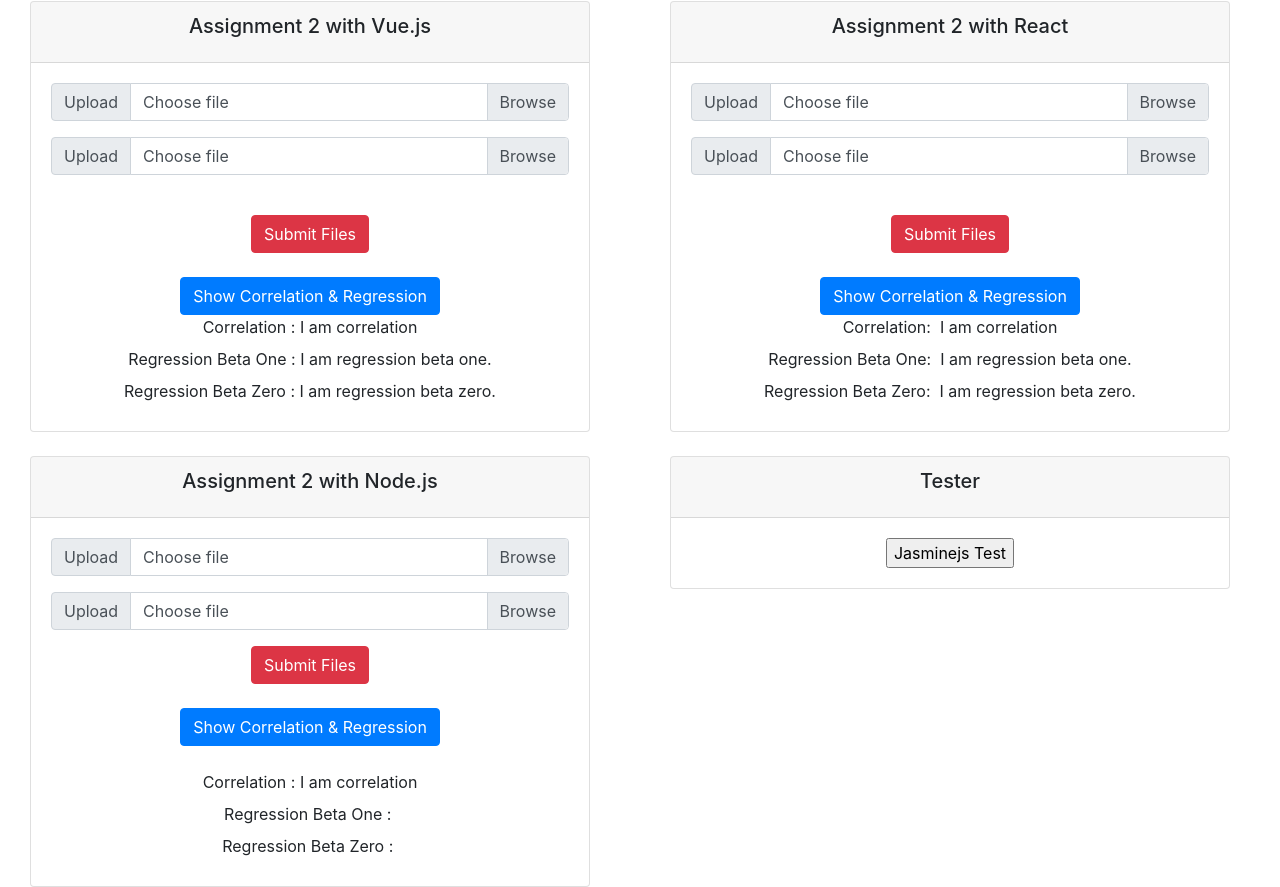
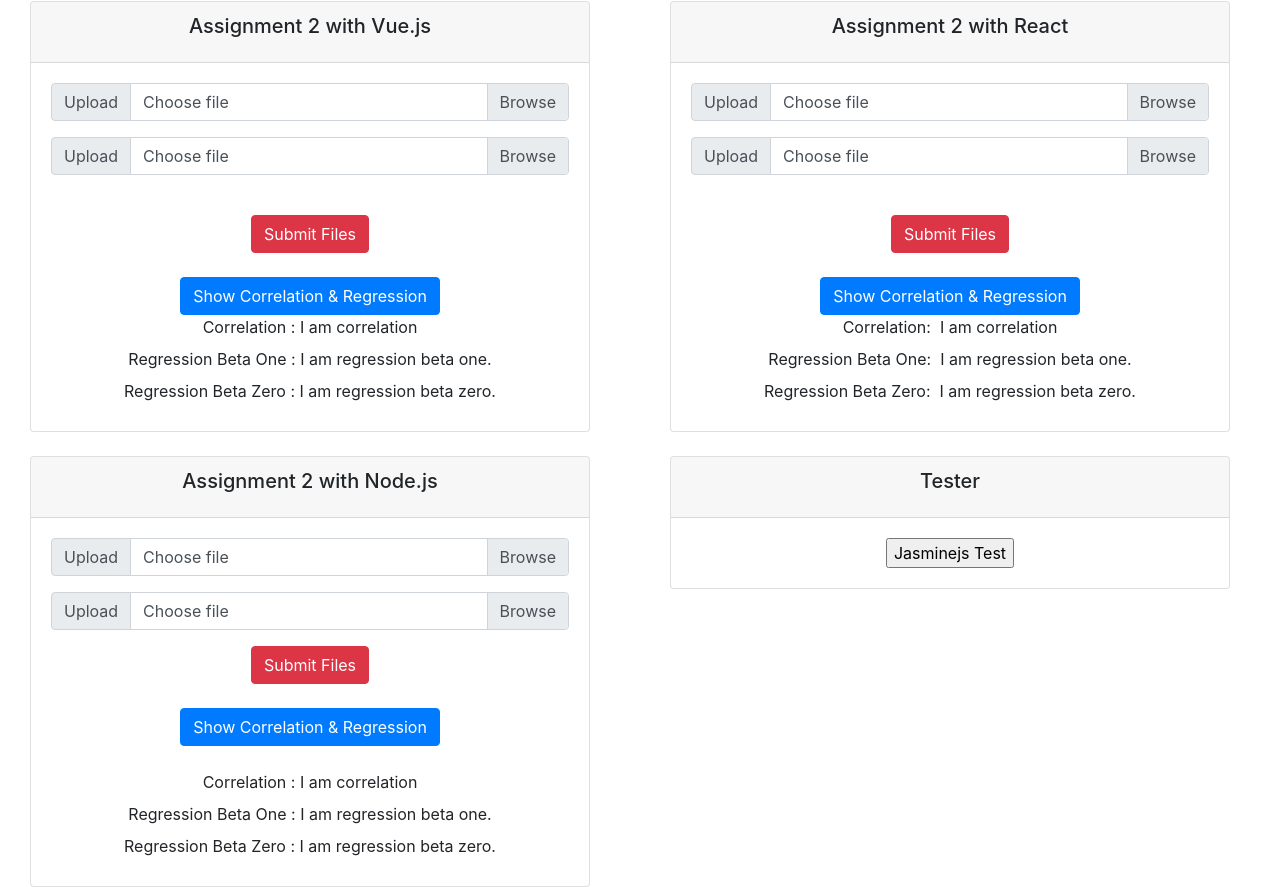
Before and after one commit to SnowNooDLe/BCPR280_Part2, a plain HTML site: page index.html in a window 1280 px wide. Shown: the part 77-964 px from the top of the page. Drawn offline with nearby package versions, Linux system fonts and the light colour scheme.

Commit message:
Node command application works perfect

```diff
--- a/Calculator_Command.js
+++ b/Calculator_Command.js
@@ -46,7 +46,6 @@ readFile(inFileA, 'utf8', (error, text) => {
       appendFileSync(outFile, 'Correlation is : ' + correlation + '\r\n')
       appendFileSync(outFile, 'Regression Beta One is : ' + regressionBetaOne + '\r\n')
       appendFileSync(outFile, 'Regression Beta Zero is : ' + regressionBetaZero + '\r\n')
-      console.log("Am I getting in here : " + calc.correlation)
     } catch (err) {
         console.log(err)
     }
--- a/index.html
+++ b/index.html
@@ -98,19 +98,18 @@
                      </script>
                      <!-- Bootstrap 2, button -->
                     <button onclick="aNode.submitFiles()" class="btn btn-danger">Submit Files</button>
-                    <br />
-                    <br />
+                    <br>
+                    <br>
                     <!-- Bootstrap 2, button -->
                     <button onclick="aNode.calcCorrelationRegression()" class="btn btn-primary">Show Correlation & Regression</button>
-                    <br />
+                    <br>
 
                     <br>
                     <label>Correlation : </label> <label id="nodeCorrelation">I am correlation</label>
                     <br>
-                    <label>Regression Beta One : </label> <label id="nodeRegressionBetaOne"></label>
+                    <label>Regression Beta One : </label> <label id="nodeRegressionBetaOne">I am regression beta one.</label>
                     <br>
-                    <label>Regression Beta Zero : </label> <label id="nodeRegressionBetaZero"></label>
-                    <br />
+                    <label>Regression Beta Zero : </label> <label id="nodeRegressionBetaZero">I am regression beta zero.</label>
                 </div>
             </div>
         </div>
@@ -258,7 +257,7 @@
 
     <script>
         // Add the following code to appear file name on select
-        // shouldn't use jQuery for react, so wont work for react
+        // shouldn't use jQuery for react
         $(".custom-file-input").on("change", function() {
             var fileName = $(this).val().split("\\").pop();
             $(this).siblings(".custom-file-label").addClass("selected").html(fileName);
```
Also changed, not shown: amIWorking.txt (deleted), result.txt (added).
